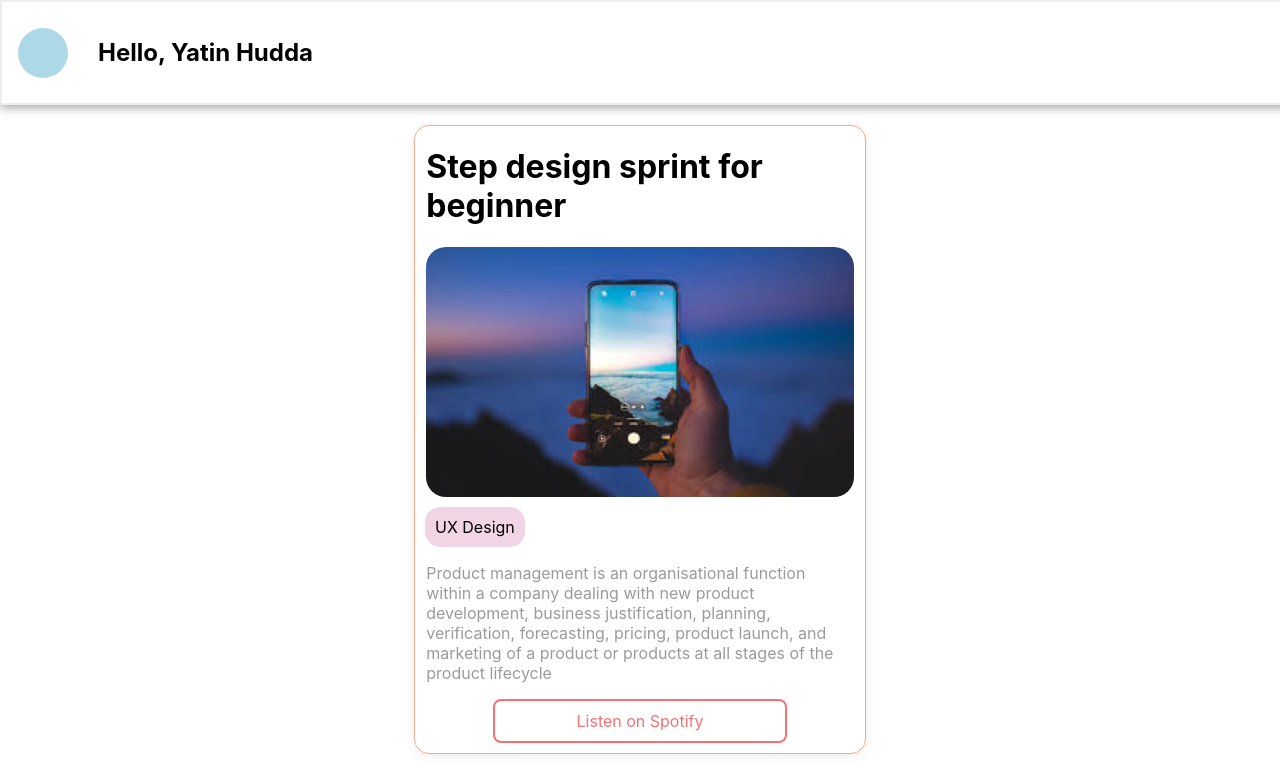
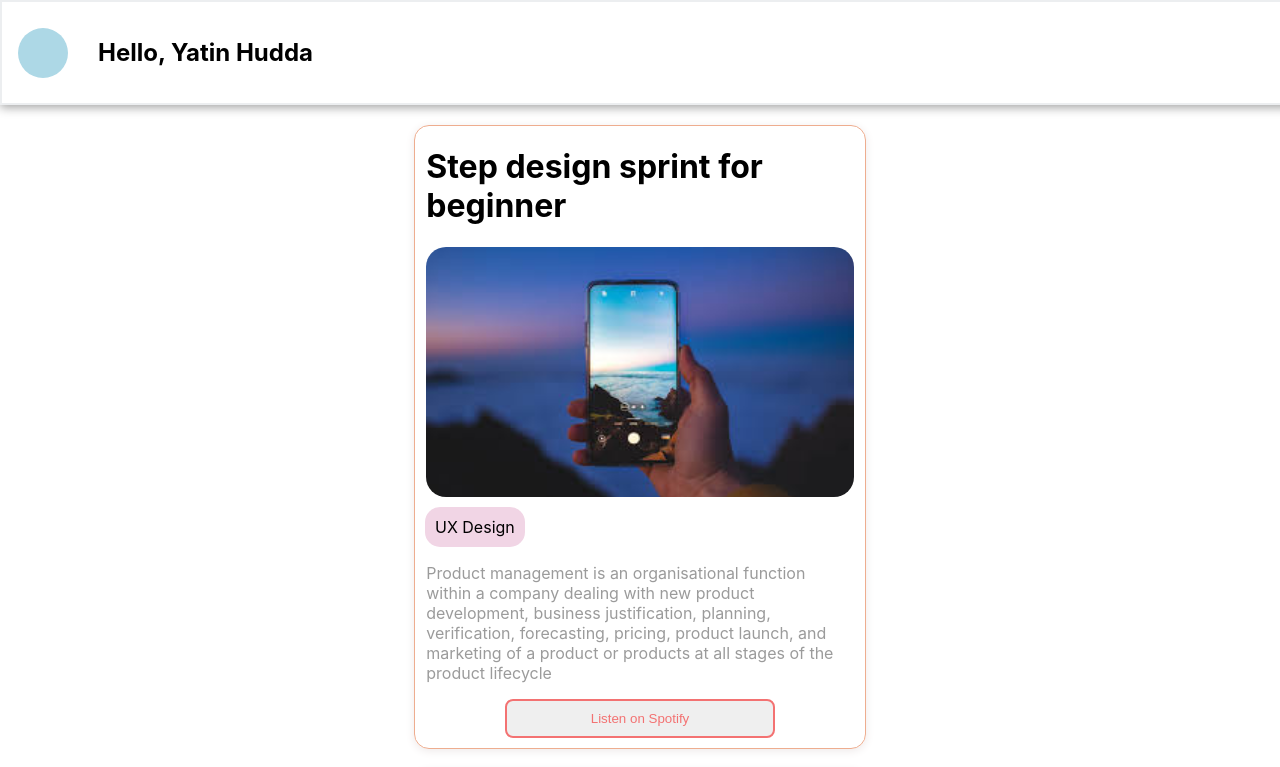
Before and after one commit to yatinhudda/beingPM, a React (Create React App) app in the folder being_pm/: page / in a window 1280 px wide. Shown: the top 767 px of the page. Built offline with nearby package versions, Linux system fonts and the light colour scheme.

Commit message:
Fifth Commit, redirection on click on button

```diff
--- a/being_pm/package.json
+++ b/being_pm/package.json
@@ -8,6 +8,7 @@
     "@testing-library/user-event": "^12.6.0",
     "react": "^17.0.1",
     "react-dom": "^17.0.1",
+    "react-router-dom": "^5.2.0",
     "react-scripts": "4.0.1",
     "web-vitals": "^0.2.4"
   },
--- a/being_pm/src/Content/Content.css
+++ b/being_pm/src/Content/Content.css
@@ -52,7 +52,7 @@
     color: rgb(155, 155, 155);
 }
 
-.link{
+/* .link{
     width:60%;
     border: 2px solid rgb(243, 114, 114);
     margin:auto;
@@ -62,4 +62,16 @@
     margin-bottom: 10px;
     font-size: 20x;
     padding: 10px;
+} */
+.buttonlink{
+    width:60%;
+    border: 2px solid rgb(243, 114, 114);
+    margin:auto;
+    border-radius: 8px;
+    text-align: center;
+    color:  rgb(243, 114, 114);
+    margin-bottom: 10px;
+    font-size: 20x;
+    padding: 10px;
+    margin-left: 90px;
 }
--- a/being_pm/src/Content/Content.js
+++ b/being_pm/src/Content/Content.js
@@ -24,11 +24,17 @@ const card = (props) => {
                 </p>
             </div>
 
-            <div className = "link">
-            <a>Listen on Spotify  </a>
-            <a href = {props.redirectlink}></a>
+            {/* <div className = "link">
+                <a href = {props.redirectlink}>
+                    <button className = "buttonlink">Listen on Spotify</button>
+                </a>
+            </div> */}
+            <div>
+            <a href = {props.redirectlink}>
+                <button className = "buttonlink">Listen on Spotify</button>
+            </a>
+            </div>
 
-            </div>
 
         </div>
     );
```
Also changed, not shown: being_pm/src/App.js (+1 -1 lines), 2 other files (tests, documents, lock files or other folders).
